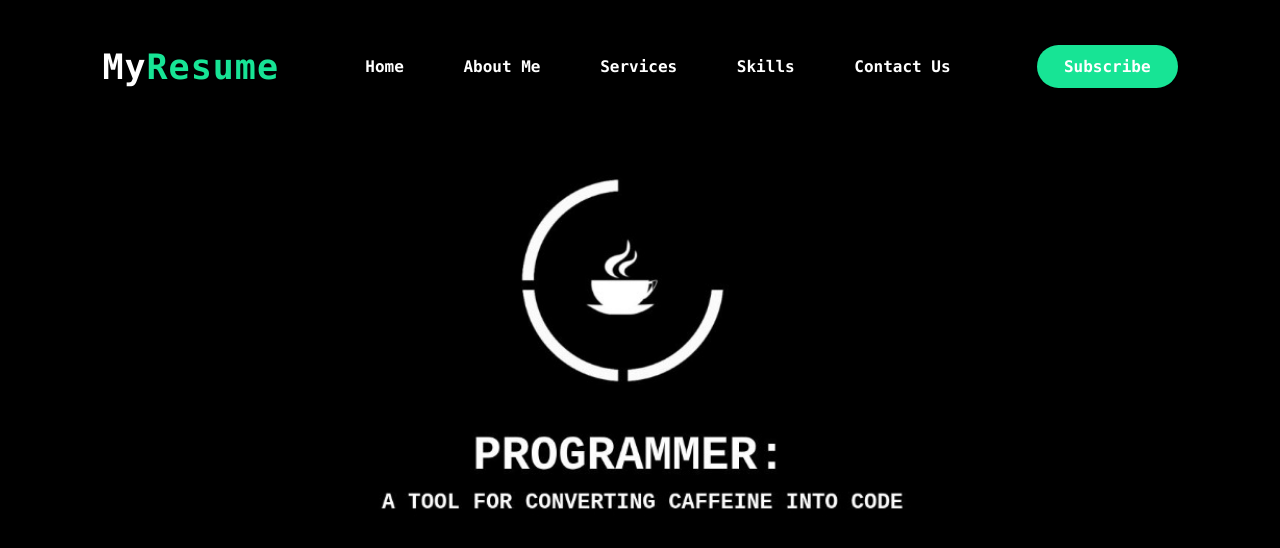
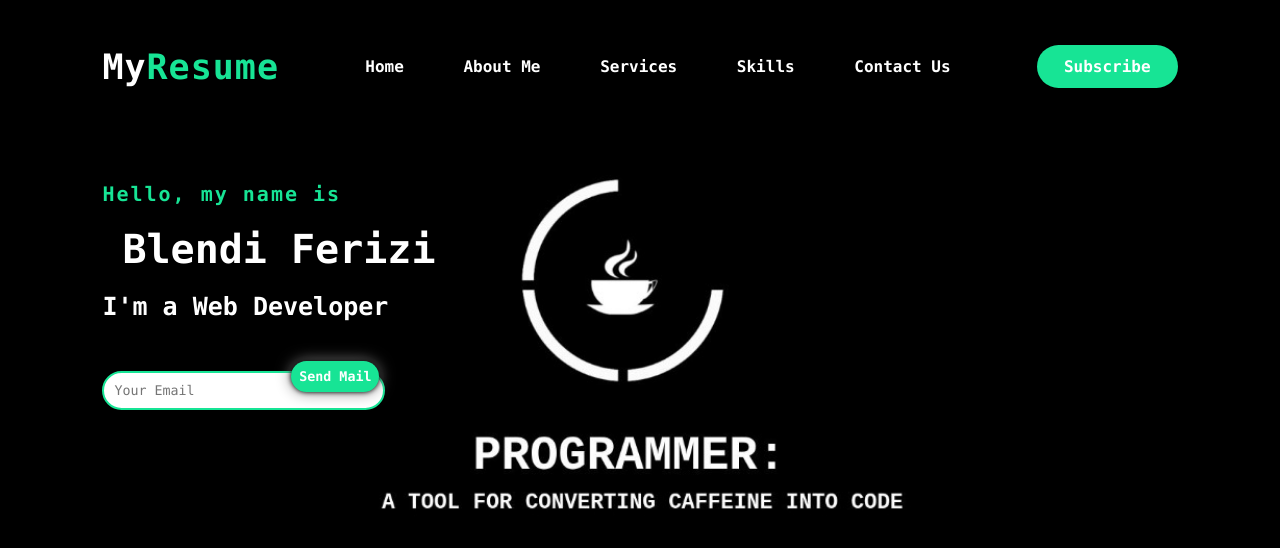
Before and after one commit to blendF/Portfolio, a plain HTML site: page index.html in a window 1280 px wide. Drawn offline with Linux system fonts and the light colour scheme.

Commit message:
changes added

```diff
--- a/index.html
+++ b/index.html
@@ -34,6 +34,23 @@
         <h4>Hello, my name is</h4>
         <h1>Blendi Ferizi</h1>
         <h3>I'm a Web Developer</h3>
+        <div class="presentimi">
+          <form action="">
+            <input
+              type="email"
+              name="email"
+              id="email"
+              placeholder="Your Email"
+            />
+            <input
+              type="submit"
+              name="submit"
+              id="apliko"
+              value="Send Mail"
+              style="font-weight: 800"
+            />
+          </form>
+        </div>
       </div>
     </div>
   </body>
--- a/style.css
+++ b/style.css
@@ -57,3 +57,53 @@ nav ul li a:hover {
 .butoni:hover {
     transform: scale(1.2);
 }
+.permbajtja {
+    position: absolute;
+    top: 37%;
+    left: 8%;
+    transform: translateY(-50%);
+
+}
+h1 {
+    color: white;
+    margin: 20px;
+    font-size: 40px;
+}
+h3 {
+    color: white;
+    font-size: 25px;
+    margin-bottom: 50px;
+}
+h4 {
+    color: #17e495;
+    letter-spacing: 2px;
+    font-size: 20px;
+}
+.persentimi form {
+    width: 38px;
+    max-width: 70%;
+    position: relative;
+}
+.permbajtja form input:first-child {
+    display: inline-block;
+    width: 80%;
+    padding: 10px;
+    border: 2px solid #17e495;
+    outline: none;
+    border-radius: 30px;
+
+}
+.permbajtja form input:last-child {
+    position: absolute;
+    display: inline-block;
+    outline: none;
+    border: none;
+    padding: 8px;
+    border-radius: 30px;
+    background-color: #17e495;
+    color: white;
+    box-shadow: 0px 0px 5px #000, 0px 0px 15px #858585;
+    top: 179px;
+    right: 76px;
+
+}
```
Also changed, not shown: 1 other file.
